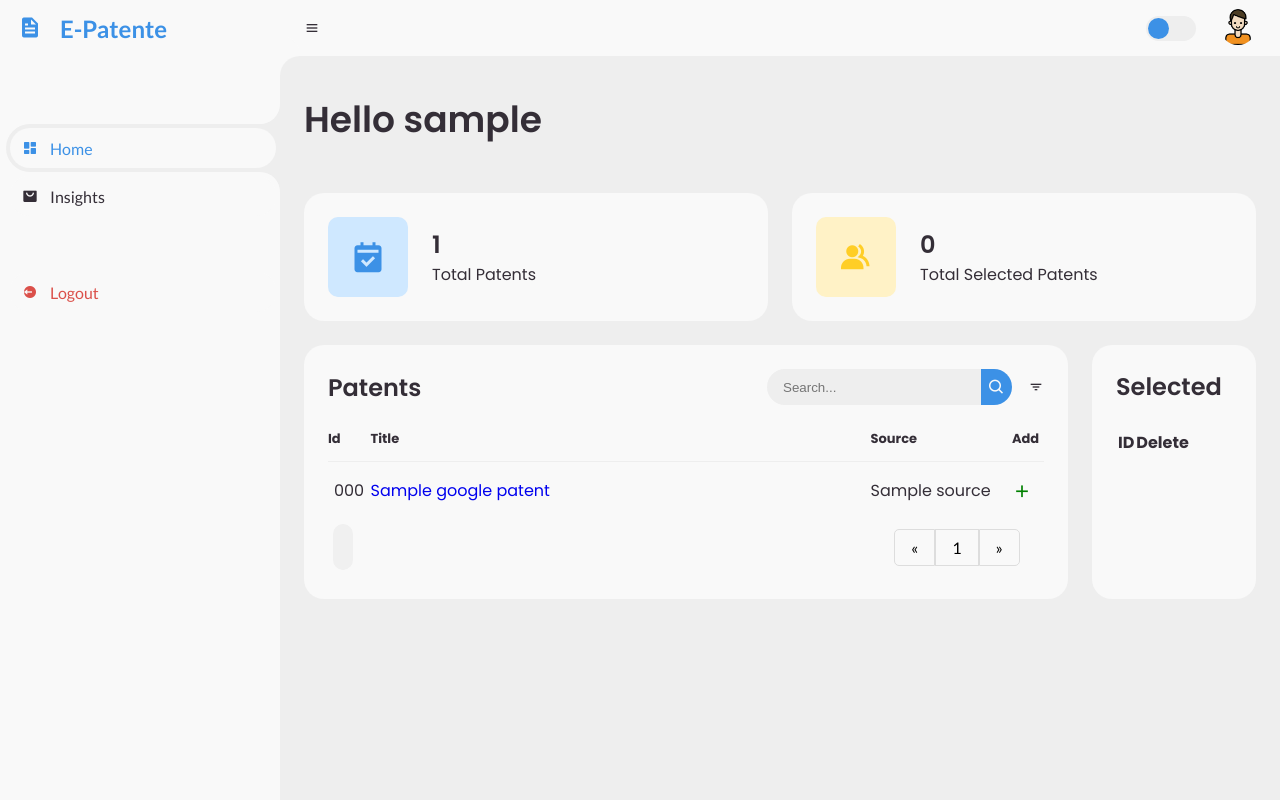
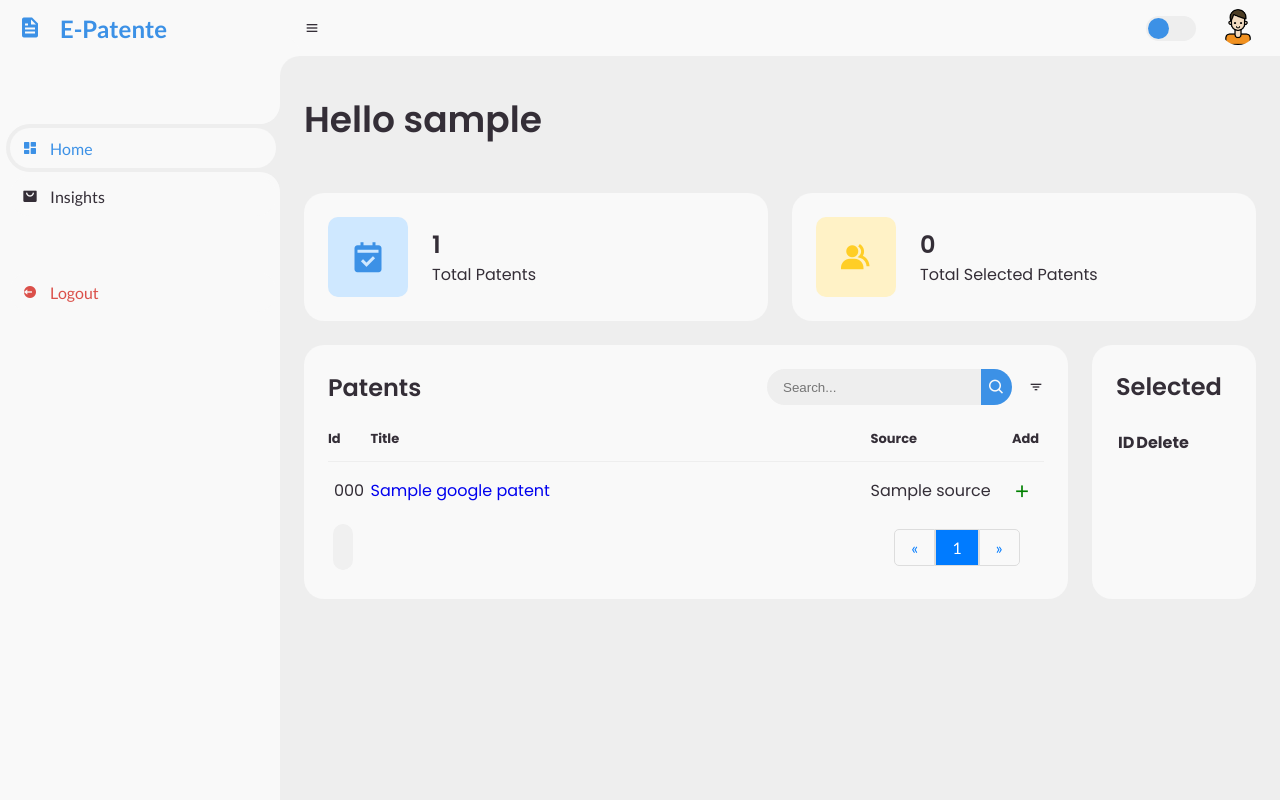
Before and after one commit to nexossama/Patent-Analysis, a Flask app: page /search_patents in a window 1280 px wide. Run offline with Flask 3, Linux system fonts and the light colour scheme; the visitor is signed in with stand-in values (Sample User, id 1); a database or web service that is not in the repository returns one stand-in record (values such as "Sample title"); lists and menus that the app fills with data are empty.

Commit message:
style current active page

```diff
--- a/E-patent/static/style/styleHome.css
+++ b/E-patent/static/style/styleHome.css
@@ -419,7 +419,7 @@ body {
 }
 
 .pagination li a {
-    color: black;
+    color: #007bff;
     float: left;
     padding: 8px 16px;
     text-decoration: none;
@@ -428,7 +428,7 @@ body {
 }
 
 .pagination li a.active {
-	background-color: #4CAF50;
+	background-color: #007bff;
 	color: white;
 }
 
--- a/E-patent/templates/home.html
+++ b/E-patent/templates/home.html
@@ -348,17 +348,18 @@
 								{% endif %}
 
 								{% for page_num in range(1, total_pages+1) %}
-								<li>
-									<a href="{{ url_for('search_patents', page=page_num, query=query) }}">
-										{{ page_num }}
-									</a>
-								</li>
+									<li>
+										{% if page == page_num%}
+											<a href="{{ url_for('search_patents', page=page_num, query=query) }}" class="active">{{ page_num }}</a>
+										{% else %}
+											<a href="{{ url_for('search_patents', page=page_num, query=query) }}">{{ page_num }}</a>
+										{% endif %}
+									</li>
 								{% endfor %}
 
 								{% if page < total_pages %}
 									<li>
-										<a href="{{ url_for('search_patents', page=page+1, query=query) }}" class="far-right-item">
-											&raquo;</a>
+										<a href="{{ url_for('search_patents', page=page+1, query=query) }}" class="far-right-item">&raquo;</a>
 									</li>
 								{% else %}
 									<li>
```
